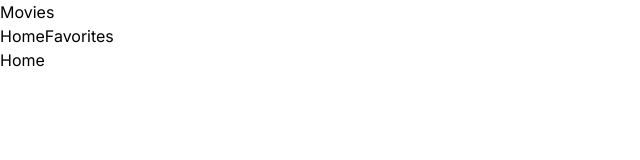
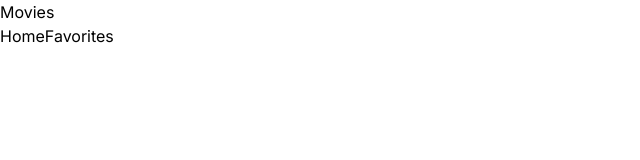
Before and after one commit to help5432/Movie-App-Project, a Next.js app: page / in a window 1280 px wide. Shown: the top 160 px of the page, without its empty margins (0-640 px from the left). Built offline with nearby package versions, Linux system fonts and the light colour scheme.

Commit message:
feat:컴포넌트 navbar와 favorites page 링크연결

```diff
--- a/src/app/components/navbar.tsx
+++ b/src/app/components/navbar.tsx
@@ -12,7 +12,8 @@ export default function Navbar({}: Props) {
       <div>Movies</div>
       <div>
         <Link href={"/"}>Home</Link>
-        <Link href={"/"}>Favorites</Link>
+        {/* FavoritesPage와 Link 페이지연동 */}
+        <Link href={"/FavoritesPage"}>Favorites</Link>
       </div>
     </div>
   );
--- a/src/app/favorites/page.tsx
+++ b/src/app/favorites/page.tsx
@@ -0,0 +1,8 @@
+import React from "react";
+
+// tsrfc
+type Props = {};
+
+export default function FavoritesPage({}: Props) {
+  return <div>FavoritesPage</div>;
+}
--- a/src/app/page.tsx
+++ b/src/app/page.tsx
@@ -5,7 +5,6 @@ export default function Home() {
   return (
     <div>
       <Navbar />
-      Home
     </div>
   );
 }
```
